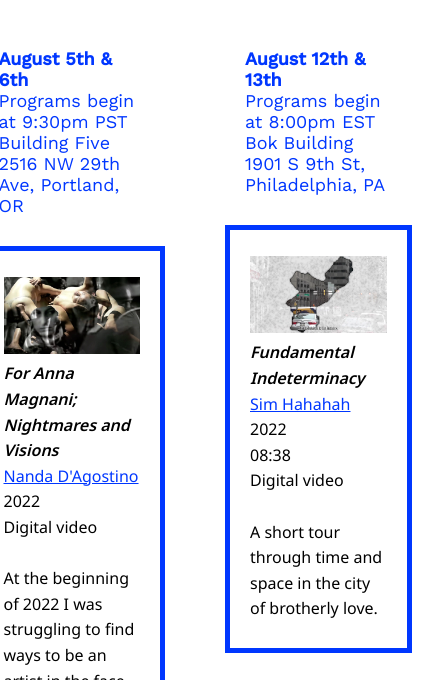
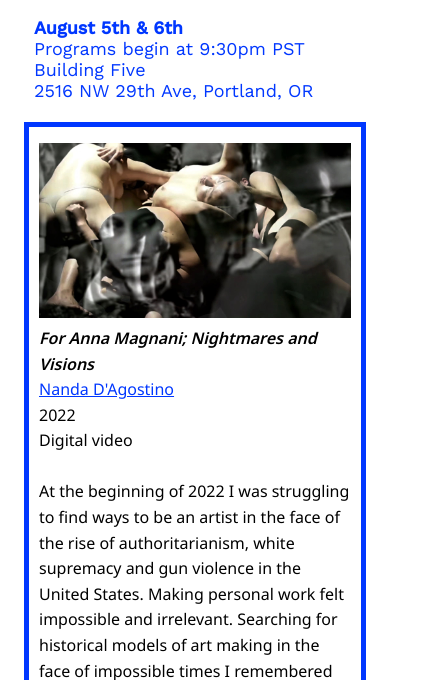
Before and after one commit to mcipsen/LK-MPU-exhibition-site, a website: page public/lk-mpu-program.html in a window 390 px wide. Shown: the part 118-798 px from the top of the page, 442 px wide, since content can reach past the window. Drawn offline with nearby package versions, Linux system fonts and the light colour scheme.

Commit message:
Make separate css files for each page. Change program page to single column on mobile.

```diff
--- a/public/lk-mpu-program.html
+++ b/public/lk-mpu-program.html
@@ -8,6 +8,7 @@
     <meta name="description" content="throwntogetherness Exhibition Program">
     <link rel="icon" href="favicon.png">
     <link rel="stylesheet" href="style.css">
+    <link rel="stylesheet" href="program.css">
     <link rel="preconnect" href="https://fonts.googleapis.com">
     <link rel="preconnect" href="https://fonts.gstatic.com" crossorigin>
     <link href="https://fonts.googleapis.com/css2?family=Noto+Sans:wght@300;400;500;600&family=Work+Sans:wght@300;400;500&display=swap" rel="stylesheet">
--- /dev/null
+++ b/public/program.css
@@ -0,0 +1,53 @@
+.program-info {
+    font-size: large;
+    color: var(--main-blue-color);
+
+    padding: 0px 20px;
+    margin: 0px 30px;
+}
+
+.program-container {
+    display: flex;
+    justify-content: center;
+    margin: 50px;
+}
+
+.program-item {
+    font-family: 'Noto Sans', sans-serif;
+    line-height: 1.6;
+
+    max-width: min(35vw, 400px);
+    border: 5px solid var(--main-blue-color);
+    padding: 10px 20px;
+    margin: 30px;
+}
+
+.program-item img {
+    max-width: min(35vw, 400px);
+}
+
+@media only screen and (max-width: 600px) {
+
+    .program-info {
+        font-size: large;
+        color: var(--main-blue-color);
+
+        padding: 0vh 2.5vw;
+        margin: 0vh 2.5vw;
+    }
+
+    .program-container {
+        display: block;
+        margin: 5%;
+    }
+
+    .program-item {
+        margin: 2.5vh 2.5vw;
+        padding: 0vh 2.5vw;
+        max-width: 80vw;
+    }
+
+    .program-item img {
+        max-width: 80vw;
+    }
+}
--- a/public/style.css
+++ b/public/style.css
@@ -88,72 +88,3 @@ a, a:visited {
     padding: 20px 40px;
     line-height: 1.6;
 }
-
-.exhibition-text-body {
-    max-width: 600px;
-    border: 5px solid var(--main-blue-color);
-    padding: 20px 40px;
-    line-height: 1.6;
-    margin: 20px;
-    font-family: 'Noto Sans', sans-serif;
-    margin: 50px;
-}
-
-.exhibition-text-body p {
-    margin: 20px;
-}
-
-.readings-description {
-    max-width: 750px;
-    border: 5px solid var(--main-blue-color);
-    padding: 20px 40px;
-    line-height: 1.6;
-    margin: 20px;
-    font-family: 'Noto Sans', sans-serif;
-    margin: 50px;
-}
-
-.readings-container {
-    display: flex;
-    justify-content: center;
-    gap: 45px;
-    max-width: 1000px;
-    flex-wrap: wrap;
-    margin-bottom: 100px;
-}
-
-.item {
-    max-width: 200px;
-    max-height: 200px;
-    word-wrap: break-word;
-    border: 5px solid var(--main-blue-color);
-    padding: 20px;
-  }
-
-.program-info {
-    font-size: large;
-    color: var(--main-blue-color);
-
-    padding: 0px 20px;
-    margin: 0px 30px;
-}
-
-.program-container {
-    display: flex;
-    justify-content: center;
-    margin: 50px;
-}
-
-.program-item {
-    font-family: 'Noto Sans', sans-serif;
-    line-height: 1.6;
-
-    max-width: min(35vw, 400px);
-    border: 5px solid var(--main-blue-color);
-    padding: 10px 20px;
-    margin: 30px;
-}
-
-.program-item img {
-    max-width: min(35vw, 400px);
-}
```
Also changed, not shown: public/description.css (added, +13 -0 lines), public/lk-mpu-description.html (+1 -0 lines), public/lk-mpu-reading-list.html (+1 -0 lines), public/reading-list.css (added, +32 -0 lines).
